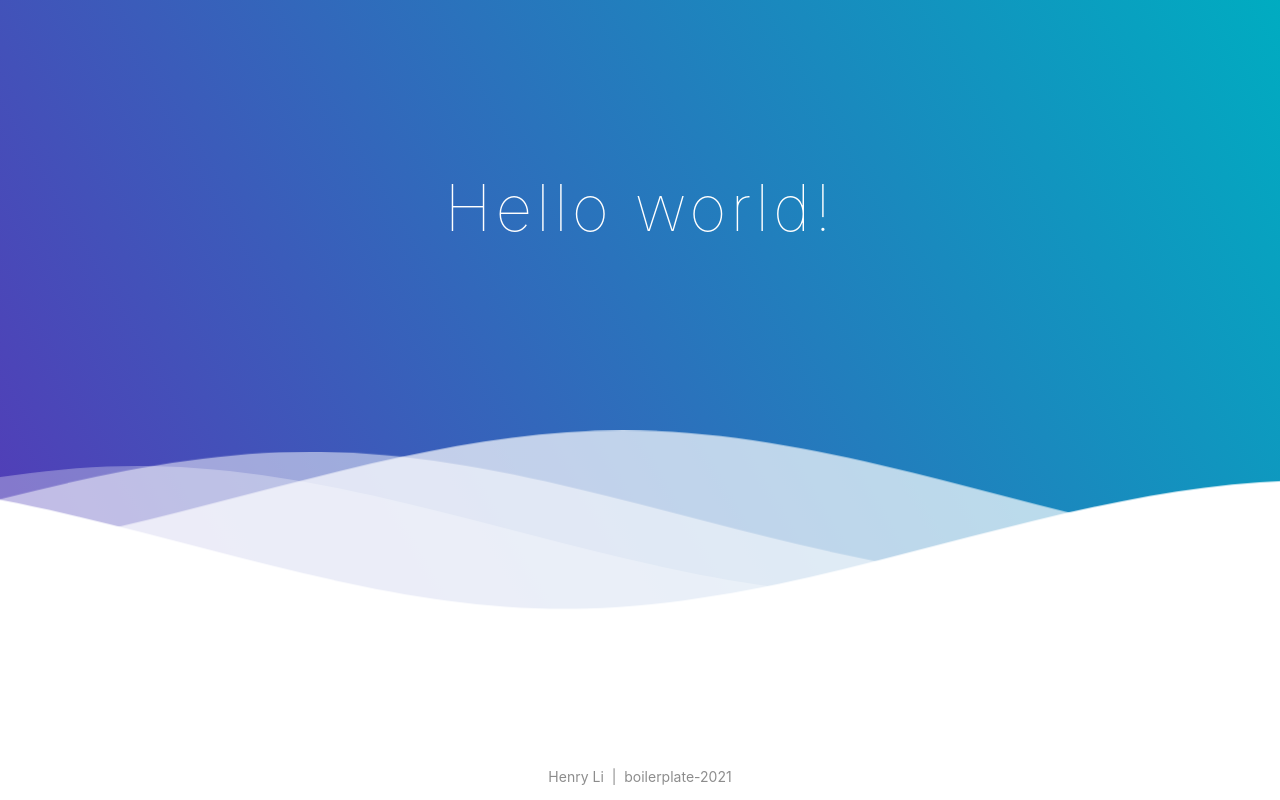
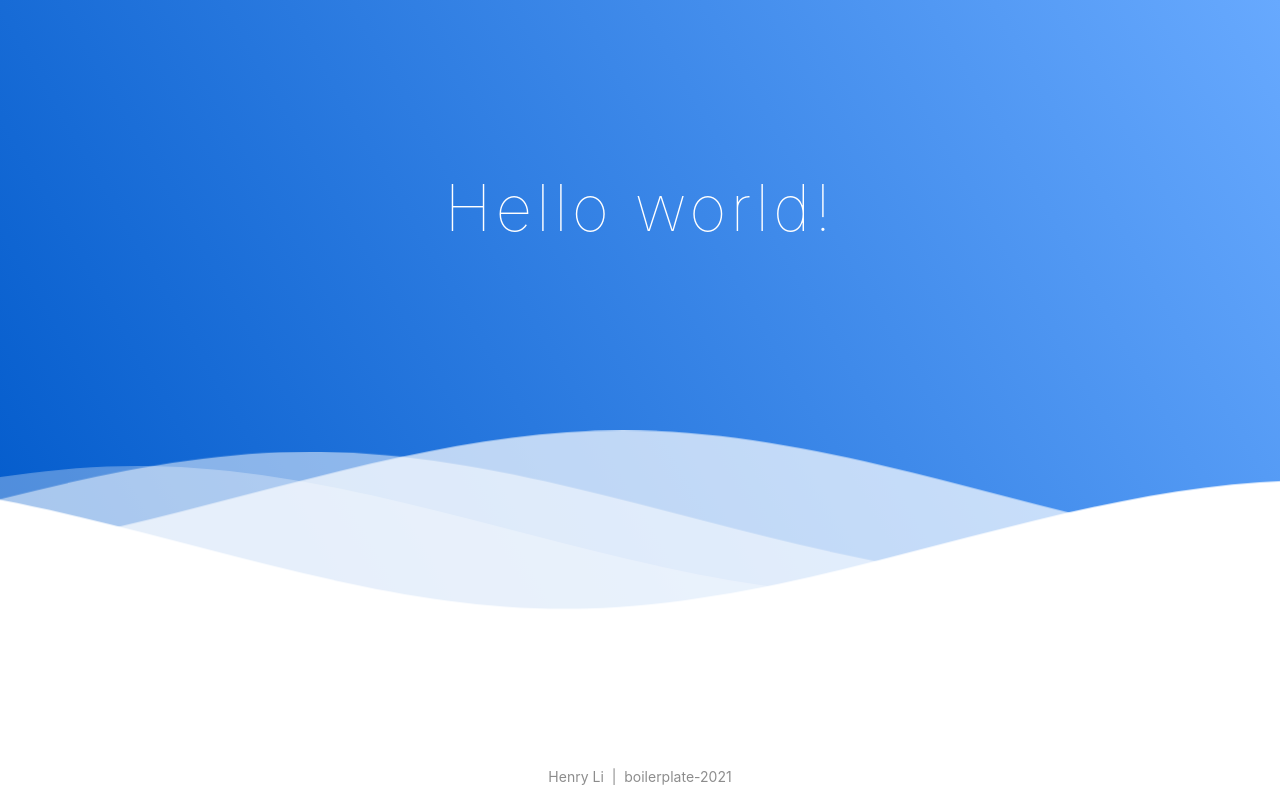
Before and after one commit to MagicCube/boilerplate-2021, a React app: page / in a window 1280 px wide. Built offline with nearby package versions, Linux system fonts and the light colour scheme.

Commit message:
feat: use variables instead

```diff
--- a/src/components/Example/index.module.less
+++ b/src/components/Example/index.module.less
@@ -10,8 +10,8 @@
 .header {
   background: linear-gradient(
     60deg,
-    rgba(84, 58, 183, 1) 0%,
-    rgba(0, 172, 193, 1) 100%
+    darken(@primary-color, 20%),
+    lighten(@primary-color, 10%) 100%
   );
   text-align: center;
 }
```
